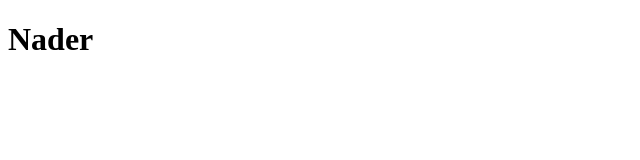
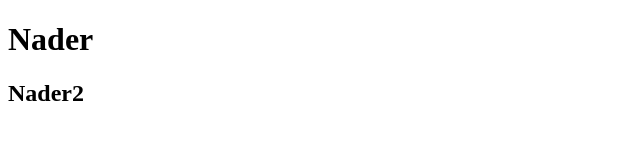
Before and after one commit to nader3935/techcamup, a plain HTML site: page index.html in a window 1280 px wide. Shown: the whole page, without its empty margins (0-640 px from the left). Drawn offline with Linux system fonts and the light colour scheme.

Commit message:
add from page

```diff
--- a/index.html
+++ b/index.html
@@ -5,5 +5,6 @@
 </head>
 <body>
 <h1>Nader</h1>
+	<h2>Nader2</h>
 </body>
 </html>
```
